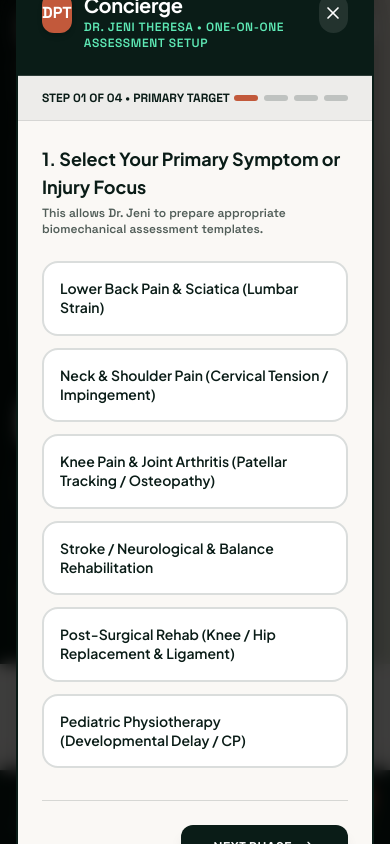
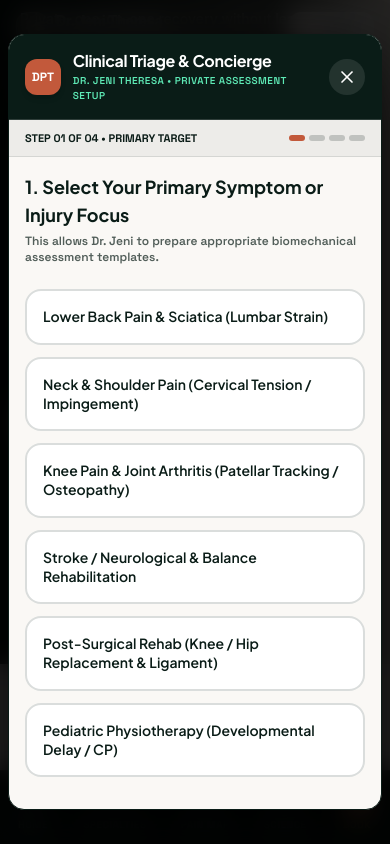
Before and after one commit to stalinSaga04/JeniTheresa_physiotherapist, a React (Vite) app: page / in a window 390 px wide. Both pictures are taken after a click on the button "BOOK HOME ASSESSMENT". Shown: the part 691-1535 px from the top of the page. Built offline with nearby package versions, Linux system fonts and the light colour scheme; a web font is replaced by a local one.

Commit message:
fix: enforce responsive anti-clipping flex column architecture on triage modal for flawless mobile fit (92svh, safe bottom padding) and harden form input security sanitization

```diff
--- a/src/components/FloatingWhatsApp.jsx
+++ b/src/components/FloatingWhatsApp.jsx
@@ -21,9 +21,13 @@ const FloatingWhatsApp = ({ onOpenTriage }) => {
     return () => document.removeEventListener('mousedown', handleClickOutside);
   }, [isOpen]);
 
+  // Security sanitization for patient clinical chat inputs
+  const sanitizeNote = (str) => str ? str.toString().trim().replace(/[<>"{}\\]/g, "").slice(0, 250) : '';
+
   const handleSendWhatsApp = () => {
     const topicText = selectedTopic ? `📍 *Primary Concern:* ${selectedTopic}\n` : '';
-    const noteText = patientNote ? `📝 *Note:* "${patientNote}"\n` : '';
+    const safeNote = sanitizeNote(patientNote);
+    const noteText = safeNote ? `📝 *Note:* "${safeNote}"\n` : '';
 
     const text = `👋 *Hello Dr. Jeni Theresa Rehab Desk,* \n\nI would like to schedule an expert Home Visit physiotherapy session in ${CLINIC_INFO.city} / Online Video Tele-Rehab.\n\n${topicText}${noteText}\nPlease let me know available doctor time slots and fee confirmation. Thank you!`;
 
@@ -35,9 +39,9 @@ const FloatingWhatsApp = ({ onOpenTriage }) => {
   return (
     <div className="hidden md:flex fixed bottom-6 right-6 z-50 flex-col items-end" ref={popoverRef}>
 
-      {/* Interactive Concierge Popover Sheet */}
+      {/* Interactive Concierge Popover Sheet with strict viewport height preservation */}
       {isOpen && (
-        <div className="mb-4 w-[340px] sm:w-[380px] rounded-3xl bg-[#FAF8F5] border-2 border-[#0A1C17] shadow-[0_12px_45px_rgba(10,28,23,0.3)] overflow-hidden animate-in fade-in slide-in-from-bottom-5 duration-300">
+        <div className="mb-4 w-[340px] sm:w-[380px] max-h-[85svh] overflow-y-auto overscroll-contain rounded-3xl bg-[#FAF8F5] border-2 border-[#0A1C17] shadow-[0_12px_45px_rgba(10,28,23,0.3)] animate-in fade-in slide-in-from-bottom-5 duration-300">
 
           {/* Header */}
           <div className="bg-[#0A1C17] text-[#FAF8F5] p-5 relative overflow-hidden">
--- a/src/components/TriageBooking.jsx
+++ b/src/components/TriageBooking.jsx
@@ -39,24 +39,34 @@ const TriageBooking = ({ isOpen, onClose, initialSymptom = null }) => {
     openWhatsApp();
   };
 
+  // Security Sanitization to prevent XSS, malformed URL parameters, or excessive script strings in medical transmission
+  const sanitizeInput = (str, maxLen = 300) => {
+    if (!str) return "";
+    return str.toString().trim().replace(/[<>"{}\\]/g, "").slice(0, maxLen);
+  };
+
   const generateWhatsAppMessage = () => {
+    const safeName = sanitizeInput(patientName, 100) || 'Not specified';
+    const safePhone = sanitizeInput(patientPhone, 50) || 'Direct via WhatsApp';
+    const safeNotes = sanitizeInput(notes, 400) || 'None provided';
+
     const msg = `🏥 *New Consultation Request — Dr. Jeni Theresa, PT, DPT*\n\n` +
-      `👤 *Patient:* ${patientName || 'Not specified'}\n` +
-      `📞 *Phone/Contact:* ${patientPhone || 'Direct via WhatsApp'}\n` +
+      `👤 *Patient:* ${safeName}\n` +
+      `📞 *Phone/Contact:* ${safePhone}\n` +
       `📍 *Condition Focus:* ${symptomArea}\n` +
       `⏱️ *Symptom Duration:* ${duration}\n` +
       `🔥 *Pain & Limitation Scale:* ${painLevel} / 10\n` +
       `🩺 *Imaging Status:* ${imagingStatus}\n` +
       `📅 *Preferred Appointment:* ${preferredModality}\n\n` +
-      `📝 *Additional Notes:* ${notes || 'None provided'}\n\n` +
-      `_Submitted via interactive clinic assessment._`;
+      `📝 *Additional Notes:* ${safeNotes}\n\n` +
+      `_Submitted securely via interactive Dr. Jeni clinical assessment._`;
 
     return encodeURIComponent(msg);
   };
 
   const openWhatsApp = () => {
     const url = `https://wa.me/${CLINIC_INFO.whatsappNumber}?text=${generateWhatsAppMessage()}`;
-    window.open(url, "_blank");
+    window.open(url, "_blank", "noopener,noreferrer");
   };
 
   const symptomOptions = [
@@ -69,57 +79,60 @@ const TriageBooking = ({ isOpen, onClose, initialSymptom = null }) => {
   ];
 
   return (
-    <div className="fixed inset-0 z-50 overflow-y-auto bg-black/75 backdrop-blur-sm flex items-center justify-center p-4 sm:p-6">
+    /* Bulletproof mobile overlay with overscroll lock and safe area screen margins */
+    <div className="fixed inset-0 z-[100] bg-black/85 backdrop-blur-md flex items-center justify-center p-2 sm:p-6 sm:py-8 overscroll-contain">
 
-      {/* Modal Box */}
+      {/* Viewport-bounded Modal Container: Prevents header clipping on small smartphones! */}
       <motion.div
         initial={{ opacity: 0, scale: 0.95, y: 20 }}
         animate={{ opacity: 1, scale: 1, y: 0 }}
         exit={{ opacity: 0, scale: 0.95, y: 20 }}
-        transition={{ duration: 0.3 }}
-        className="bg-[#FAF8F5] text-[#0A1C17] w-full max-w-2xl rounded-3xl shadow-2xl border-2 border-[#0A1C17] overflow-hidden relative"
+        transition={{ duration: 0.25 }}
+        className="bg-[#FAF8F5] text-[#0A1C17] w-full max-w-2xl max-h-[92svh] sm:max-h-[88svh] rounded-2xl sm:rounded-3xl shadow-[0_25px_80px_rgba(0,0,0,0.85)] border sm:border-2 border-[#0A1C17] flex flex-col overflow-hidden relative sm:my-auto"
       >
-        {/* Top Clinical Header Bar */}
-        <div className="bg-[#0A1C17] text-[#FAF8F5] p-6 sm:px-8 flex items-center justify-between border-b border-white/15">
+        {/* Top Clinical Header Bar (Pinned & Never Clipped!) */}
+        <div className="bg-[#0A1C17] text-[#FAF8F5] p-4 sm:p-6 sm:px-8 flex-shrink-0 flex items-center justify-between border-b border-white/15 z-20">
           <div className="flex items-center gap-3">
-            <div className="w-10 h-10 rounded-xl bg-[#C2593B] text-white flex items-center justify-center font-bold font-mono-tech shadow-md">
+            <div className="w-9 h-9 sm:w-10 sm:h-10 rounded-xl bg-[#C2593B] text-white flex items-center justify-center font-bold text-xs sm:text-sm font-mono-tech shadow-md">
               DPT
             </div>
             <div>
-              <h3 className="text-xl font-serif-clinical font-bold text-white leading-none">
+              <h3 className="text-base sm:text-xl font-serif-clinical font-bold text-white leading-tight">
                 Clinical Triage & Concierge
               </h3>
-              <p className="text-xs font-mono-tech text-emerald-300 mt-1 uppercase tracking-wider font-semibold">
-                Dr. Jeni Theresa • One-on-One Assessment Setup
+              <p className="text-[10px] sm:text-xs font-mono-tech text-emerald-300 mt-0.5 sm:mt-1 uppercase tracking-wider font-semibold">
+                Dr. Jeni Theresa • Private Assessment Setup
               </p>
             </div>
           </div>
 
           <button
+            type="button"
             onClick={onClose}
             aria-label="Close modal"
-            className="w-10 h-10 rounded-full bg-white/10 text-white hover:bg-white/20 transition-all flex items-center justify-center cursor-pointer"
+            className="w-9 h-9 sm:w-10 sm:h-10 rounded-full bg-white/10 text-white hover:bg-white/20 transition-all flex items-center justify-center cursor-pointer shrink-0 ml-2"
           >
             <X className="w-5 h-5" />
           </button>
         </div>
 
-        {/* Progress Tracker (if not yet submitted) */}
+        {/* Step Progress Tracker (Pinned immediately below header!) */}
         {!isSubmitted && (
-          <div className="bg-[#0A1C17]/5 px-6 sm:px-8 py-3.5 border-b border-[#0A1C17]/10 flex items-center justify-between text-xs font-mono-tech font-bold uppercase">
-            <span className="text-[#0A1C17]">Step 0{step} of 04 • {step === 1 ? 'Primary Target' : step === 2 ? 'Symptom Timeline' : step === 3 ? 'Diagnostics & Preferences' : 'Patient Verification'}</span>
-            <div className="flex gap-1.5">
+          <div className="bg-[#0A1C17]/5 px-4 sm:px-8 py-2.5 sm:py-3.5 flex-shrink-0 border-b border-[#0A1C17]/10 flex items-center justify-between text-[11px] sm:text-xs font-mono-tech font-bold uppercase z-20">
+            <span className="text-[#0A1C17] truncate max-w-[200px] sm:max-w-none">Step 0{step} of 04 • {step === 1 ? 'Primary Target' : step === 2 ? 'Symptom Timeline' : step === 3 ? 'Diagnostics' : 'Verification'}</span>
+            <div className="flex gap-1 sm:gap-1.5 shrink-0 ml-2">
               {[1, 2, 3, 4].map((i) => (
                 <span
                   key={i}
-                  className={`w-6 h-1.5 rounded-full transition-all ${i === step ? 'bg-[#C2593B]' : i < step ? 'bg-[#0A1C17]' : 'bg-[#0A1C17]/20'}`}
+                  className={`w-4 sm:w-6 h-1.5 rounded-full transition-all ${i === step ? 'bg-[#C2593B]' : i < step ? 'bg-[#0A1C17]' : 'bg-[#0A1C17]/20'}`}
                 />
               ))}
             </div>
           </div>
         )}
 
-        <div className="p-6 sm:p-8">
+        {/* Scrollable Internal Form Body with safe bottom padding for smartphone navigation bars! */}
+        <div className="p-4 sm:p-6 sm:px-8 overflow-y-auto overscroll-contain flex-1 space-y-5 pb-20 sm:pb-8">
 
           {/* SUCCESS VIEW AFTER COMPLETION */}
           {isSubmitted ? (
```
